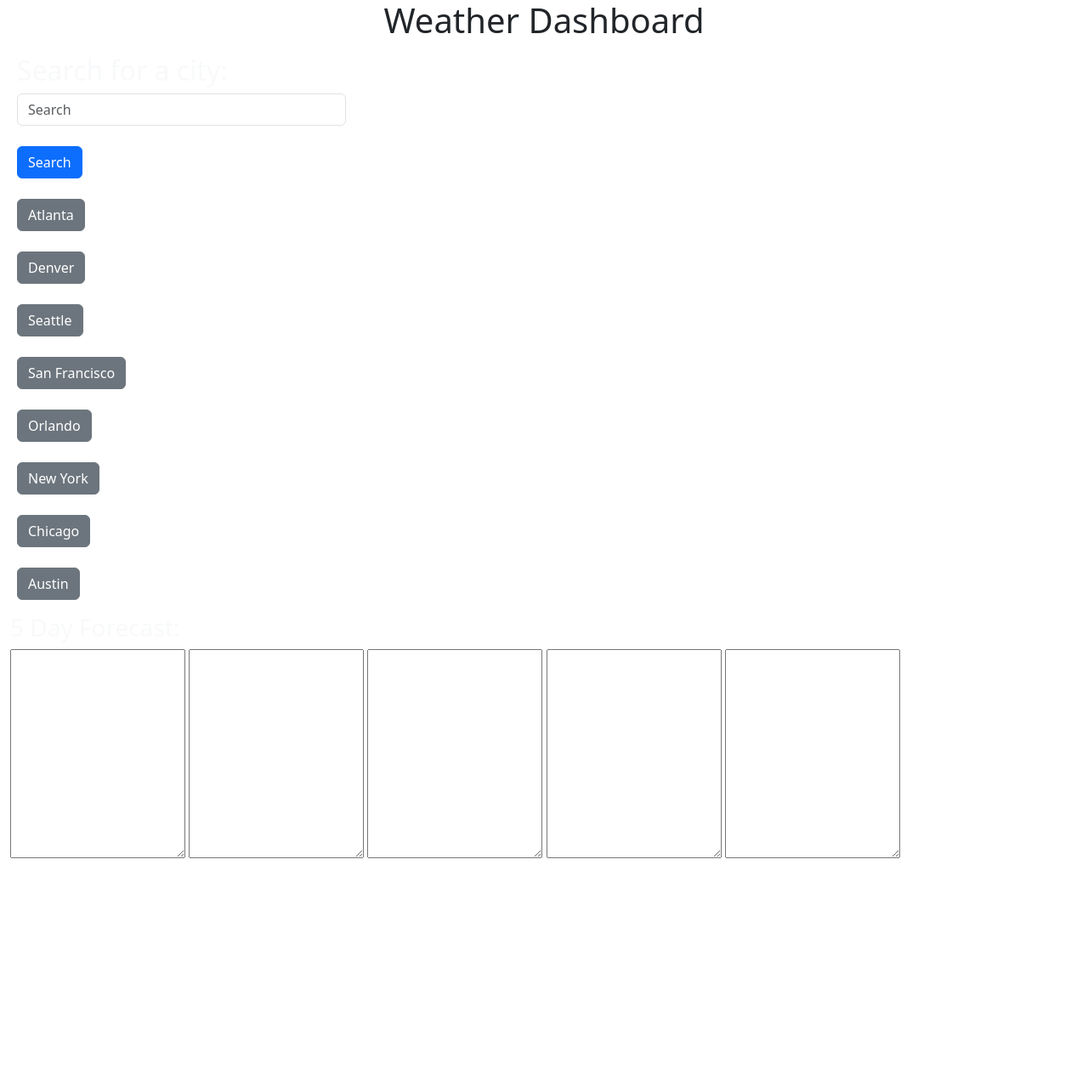
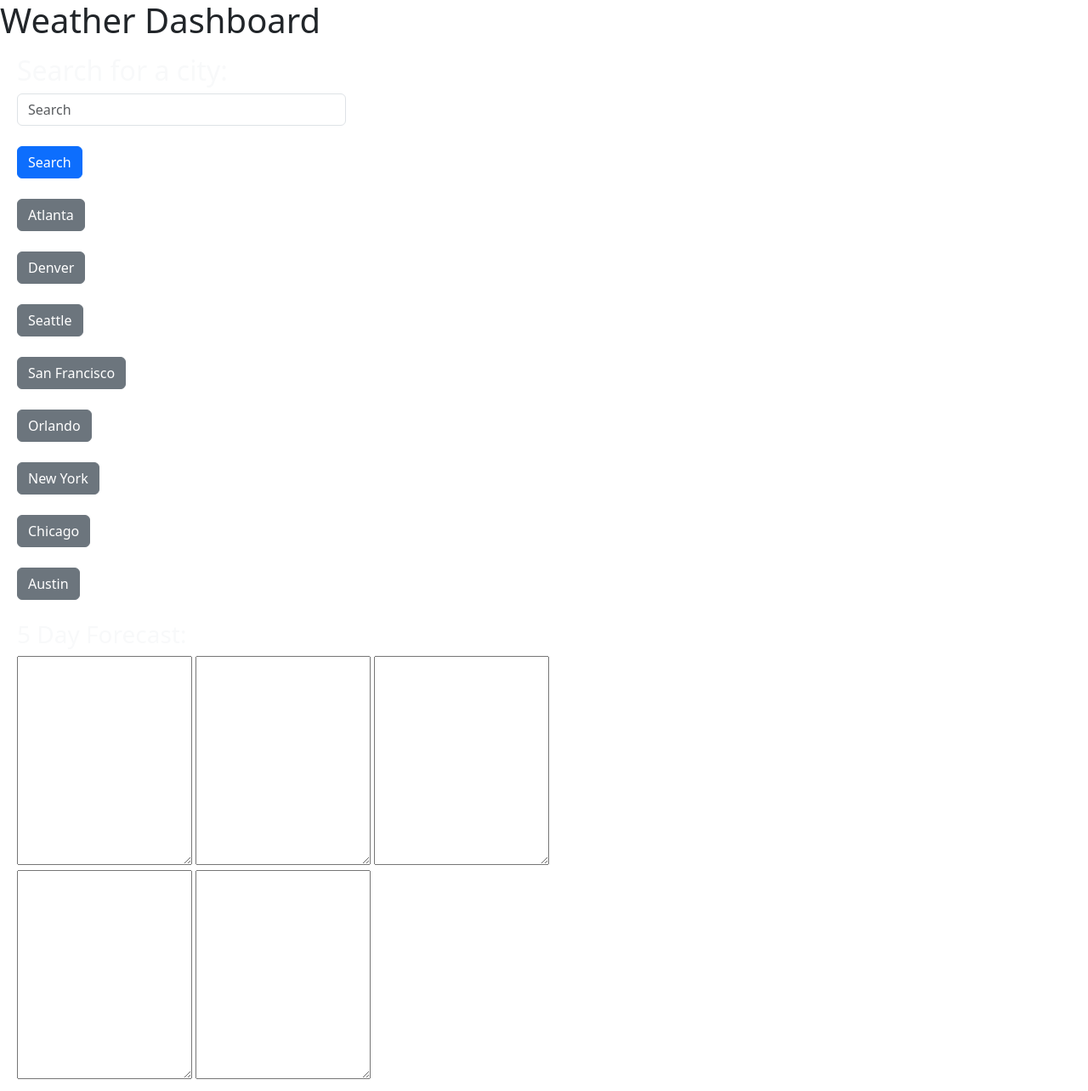
Before and after one commit to jesse-howell/weather-dashboard, a plain HTML site: page index.html in a window 1280 px wide. Shown: the whole page at 85% size. Before the commit the page ends 1016 px from the top, so only its background shows below. Drawn offline with nearby package versions, Linux system fonts and the light colour scheme.

Commit message:
removed style.css, added col and p divs to 5-day

```diff
--- a/index.html
+++ b/index.html
@@ -5,7 +5,7 @@
     <meta name="viewport" content="width=device-width, initial-scale=1.0">
     <!-- added bootstrap css cdn link-->
     <link href="https://cdn.jsdelivr.net/npm/bootstrap@5.3.2/dist/css/bootstrap.min.css" rel="stylesheet" integrity="sha384-T3c6CoIi6uLrA9TneNEoa7RxnatzjcDSCmG1MXxSR1GAsXEV/Dwwykc2MPK8M2HN" crossorigin="anonymous">
-    <link rel="stylesheet" href="style.css">
+    <!-- removed style.css -->
     <title>Weather Dashboard</title>
 </head>
 <body>
@@ -62,13 +62,16 @@
             <button id="Austin" type="button" class="btn btn-secondary">Austin</button>
         </div>
     </form>
-    <div class="forecast">
+    <!-- added col and p divs to 5-day -->
+    <div class="col col-md-8">
+     <div class="p-2">
         <h3>5 Day Forecast:</h3>
         <textarea name="days" id="day-1" cols="20" rows="10"></textarea>
         <textarea name="days" id="day-2" cols="20" rows="10"></textarea>
         <textarea name="days" id="day-3" cols="20" rows="10"></textarea>
         <textarea name="days" id="day-4" cols="20" rows="10"></textarea>
         <textarea name="days" id="day-5" cols="20" rows="10"></textarea>
+     </div>
     </div>
 </main>
 </body>
```
